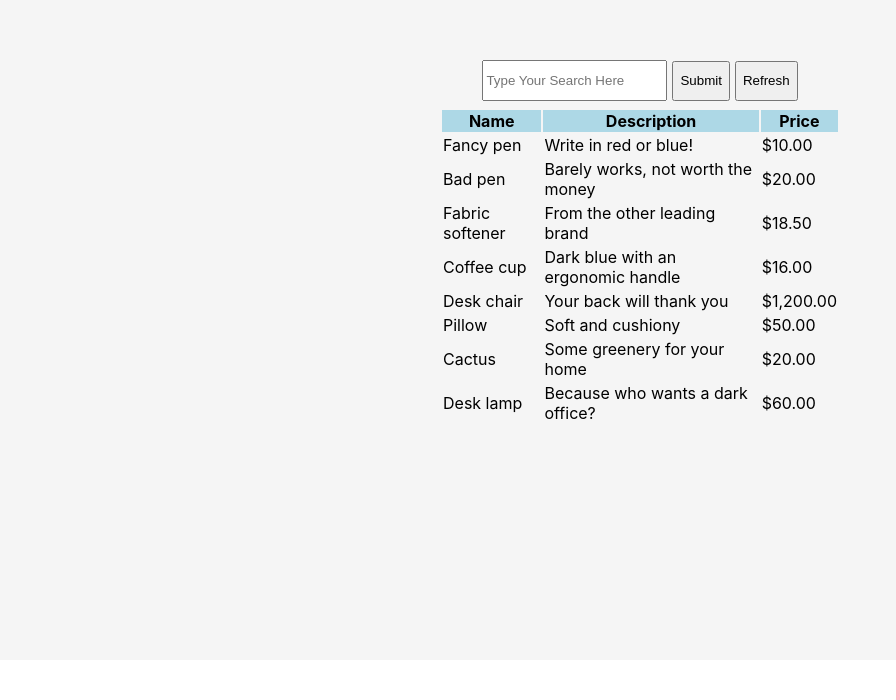
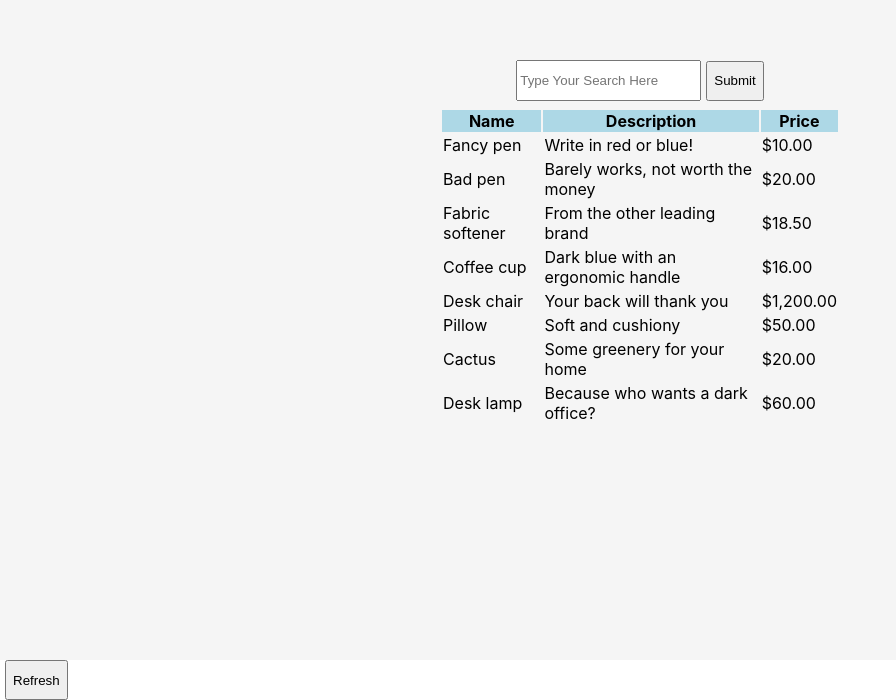
Before and after one commit to laurelthorburn/shopify-task, a React (Create React App) app: page / in a window 1280 px wide. Shown: the part 140-840 px from the top of the page, without its empty margins (0-896 px from the left). Before the commit the page ends 800 px from the top, so only its background shows below. Built offline with nearby package versions, Linux system fonts and the light colour scheme.

Commit message:
Attempting to create a page refresh button for when user wants to return to productArrays

```diff
--- a/src/App.js
+++ b/src/App.js
@@ -91,11 +91,13 @@ function App() {
   };
   // console.log(results)
 
-  const handleRefresh = () => {
-    // setError("");
-    // setProducts(productsArray);
-    // window.location.reload();
-    console.log("yay welcome friend")
+  const handleRefresh = (e) => {
+    e.preventDefault();
+    console.log("Welcome to refresh")
+    // setClient(" ");
+    setError("");
+    setProducts(productsArray);
+
   }
 
   return (
@@ -109,11 +111,13 @@ function App() {
             required
           />
           <button type="submit">Submit</button>
-          <button type="submit" onSubmit={handleRefresh}>Refresh</button>
         </div>
         {error !== "No product found" && <SearchResults results={products} />}
         <p>{error}</p>
       </form>
+
+      <button onSubmit={handleRefresh}>Refresh</button>
+
     </>
   );
 }
```
